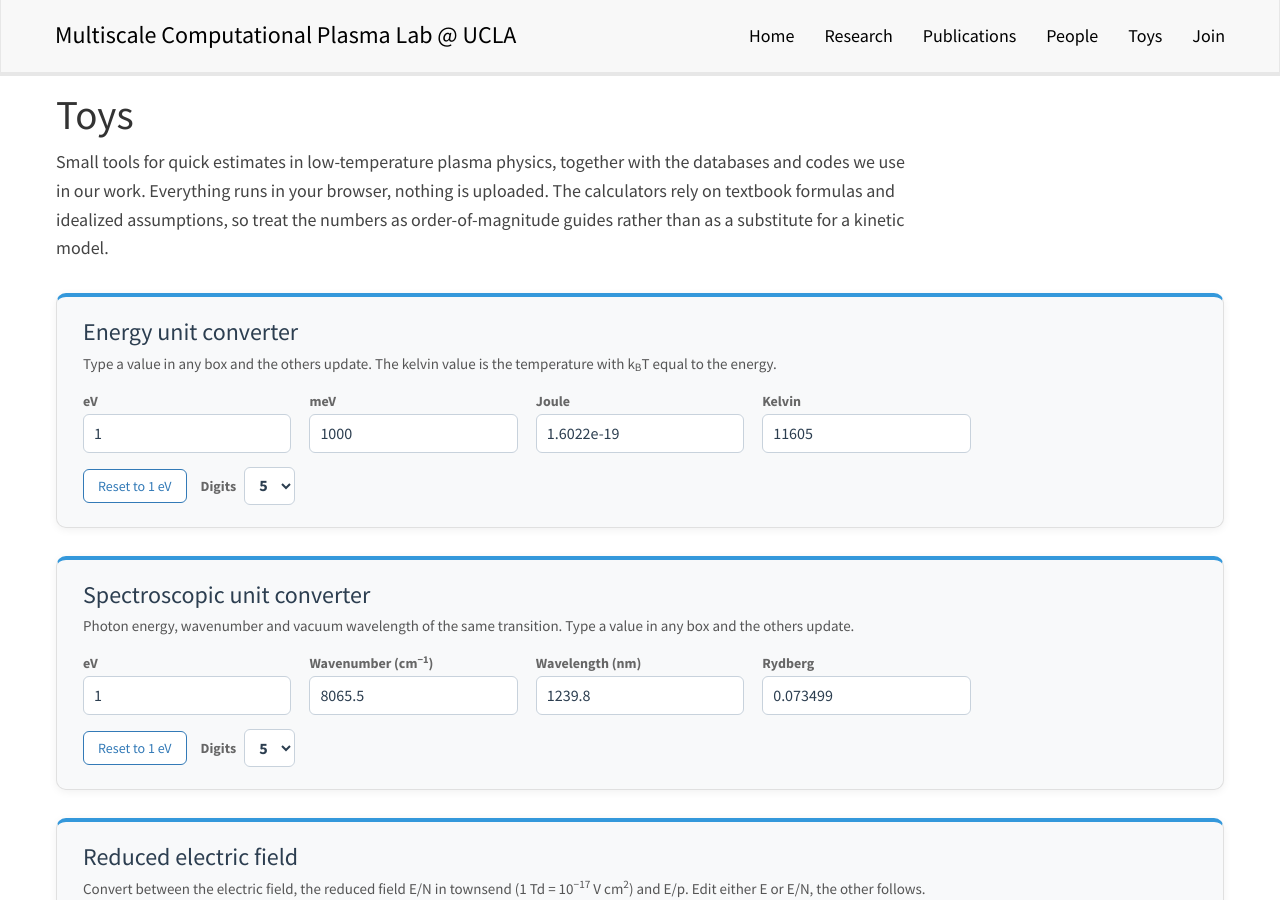
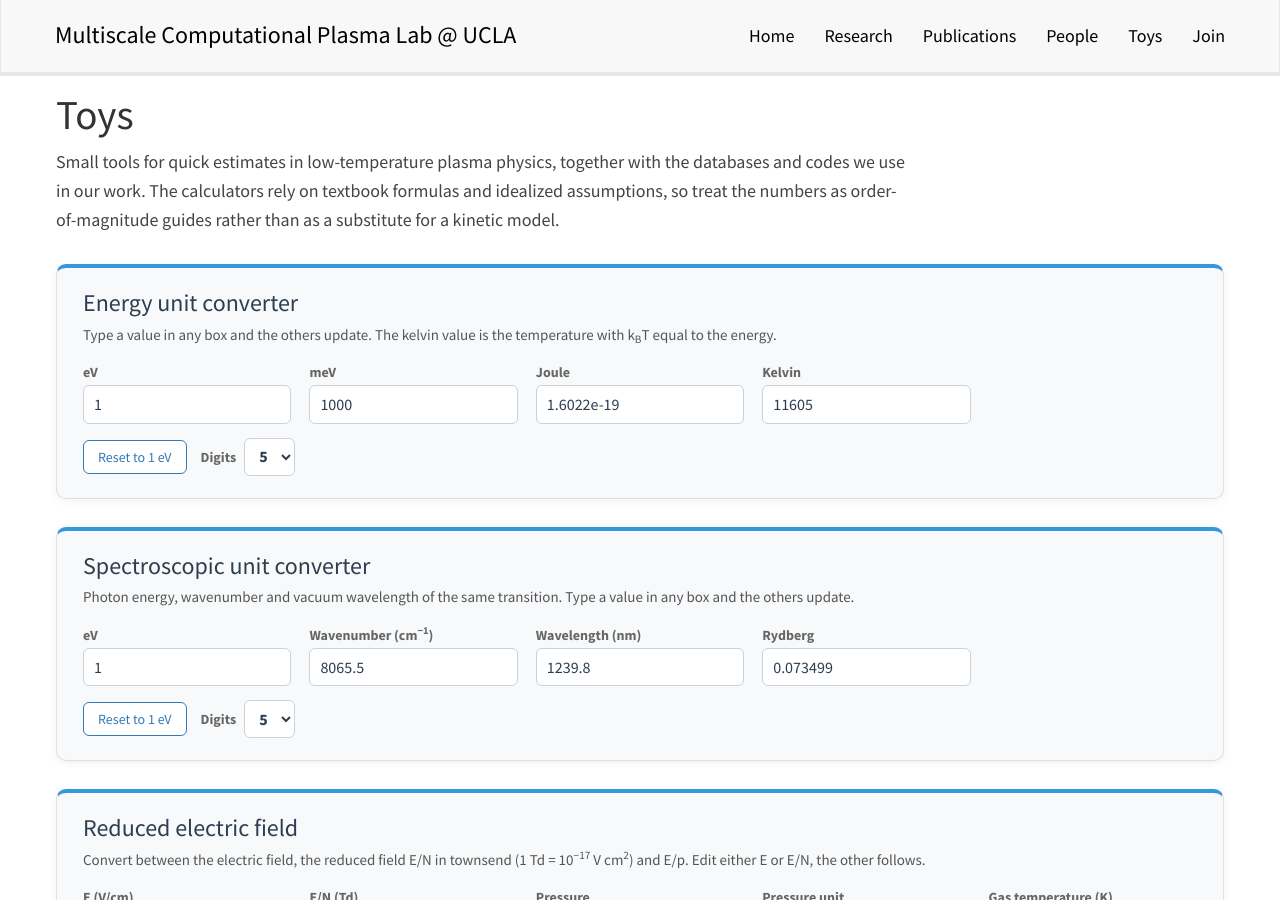
Before and after one commit to vialetto/vialettolab, a Jekyll site: the page built from _pages/toys.md, in a window 1280 px wide and 900 px high. Built offline with Jekyll 4.4.1, drawn with Linux system fonts in a browser that asks for light colours; nearby versions of some CDN libraries; a style sheet for code colours, icons or effects is not loaded.

Commit message:
Toys page: trim intro sentence
Co-Authored-By: Claude Fable 5.1 <noreply@anthropic.com>

```diff
--- a/_pages/toys.md
+++ b/_pages/toys.md
@@ -38,7 +38,7 @@ permalink: /toys/
 </style>
 
 <p class="toys-intro">
-Small tools for quick estimates in low-temperature plasma physics, together with the databases and codes we use in our work. Everything runs in your browser, nothing is uploaded. The calculators rely on textbook formulas and idealized assumptions, so treat the numbers as order-of-magnitude guides rather than as a substitute for a kinetic model.
+Small tools for quick estimates in low-temperature plasma physics, together with the databases and codes we use in our work. The calculators rely on textbook formulas and idealized assumptions, so treat the numbers as order-of-magnitude guides rather than as a substitute for a kinetic model.
 </p>
 
 <!-- ===================== Energy unit converter ===================== -->
```
